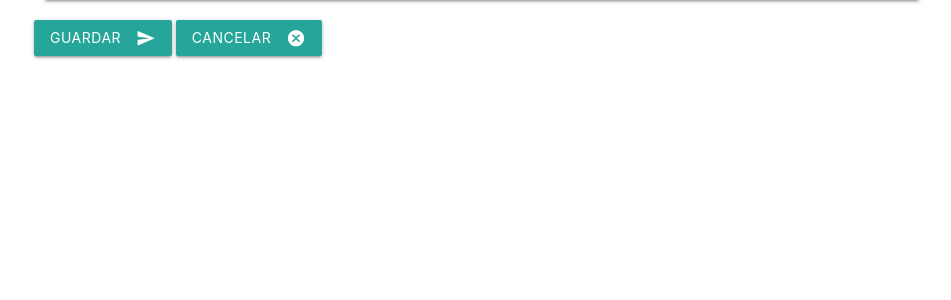
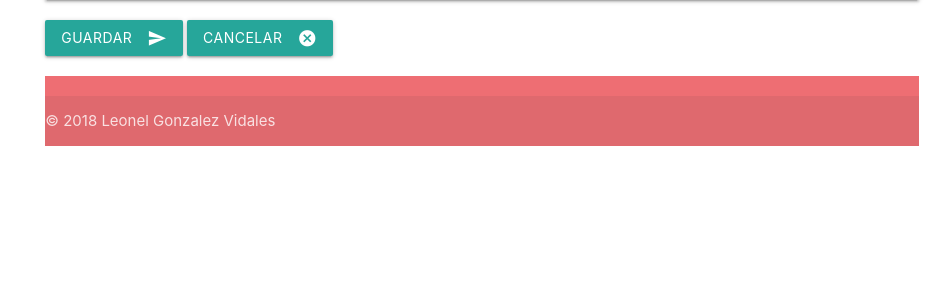
Before and after one commit to leonelgv/ProyectoDjango, a Django app: a page that uses templates/base/base.html in a window 1280 px wide. Shown: the part 64-364 px from the top of the page, without its empty margins (158-1109 px from the left). Run offline with Django 3.2, Linux system fonts and the light colour scheme; parts of the project's set-up code (start-up, migrations or seed data) failed here and were passed over; some libraries are stand-ins or nearby versions.

Commit message:
feat: se modifico la plantilla del proyecto

```diff
--- a/templates/base/base.html
+++ b/templates/base/base.html
@@ -47,7 +47,17 @@
 
 	{% block footer %}
 	{% endblock%}
+<div class="row">
+    <div class="col s12 m12 l12">
+        <footer class="page-footer">
+            <div class="footer-copyright">
+                &copy; 2018 Leonel Gonzalez Vidales
+            </div>
+        </footer>
+    </div>
 </div>
+</div>
+
 	<script src="https://code.jquery.com/jquery-1.10.2.min.js"></script>
 	<script src="{% static 'js/materialize.min.js' %}"></script>
     <script>
--- a/templates/crudalumnos/alumnos_form.html
+++ b/templates/crudalumnos/alumnos_form.html
@@ -1,10 +1,14 @@
 {% extends 'base/base.html' %}
 
 {% block content %}
+    <div class="row">
+        <div class="col s12 m12 l12">
             <form method="post">
 	            {% csrf_token %}
 	            {{ form.as_p }}
 	            <button class="btn" type="submit">Guardar<i class="material-icons right">send</i></button>
 	            <a class= "btn" href="#">Cancelar<i class="material-icons right">cancel</i></a>
             </form>
+        </div>
+    </div>
 {% endblock %}
```
Lines whose indentation alone changed are shown as unchanged.
